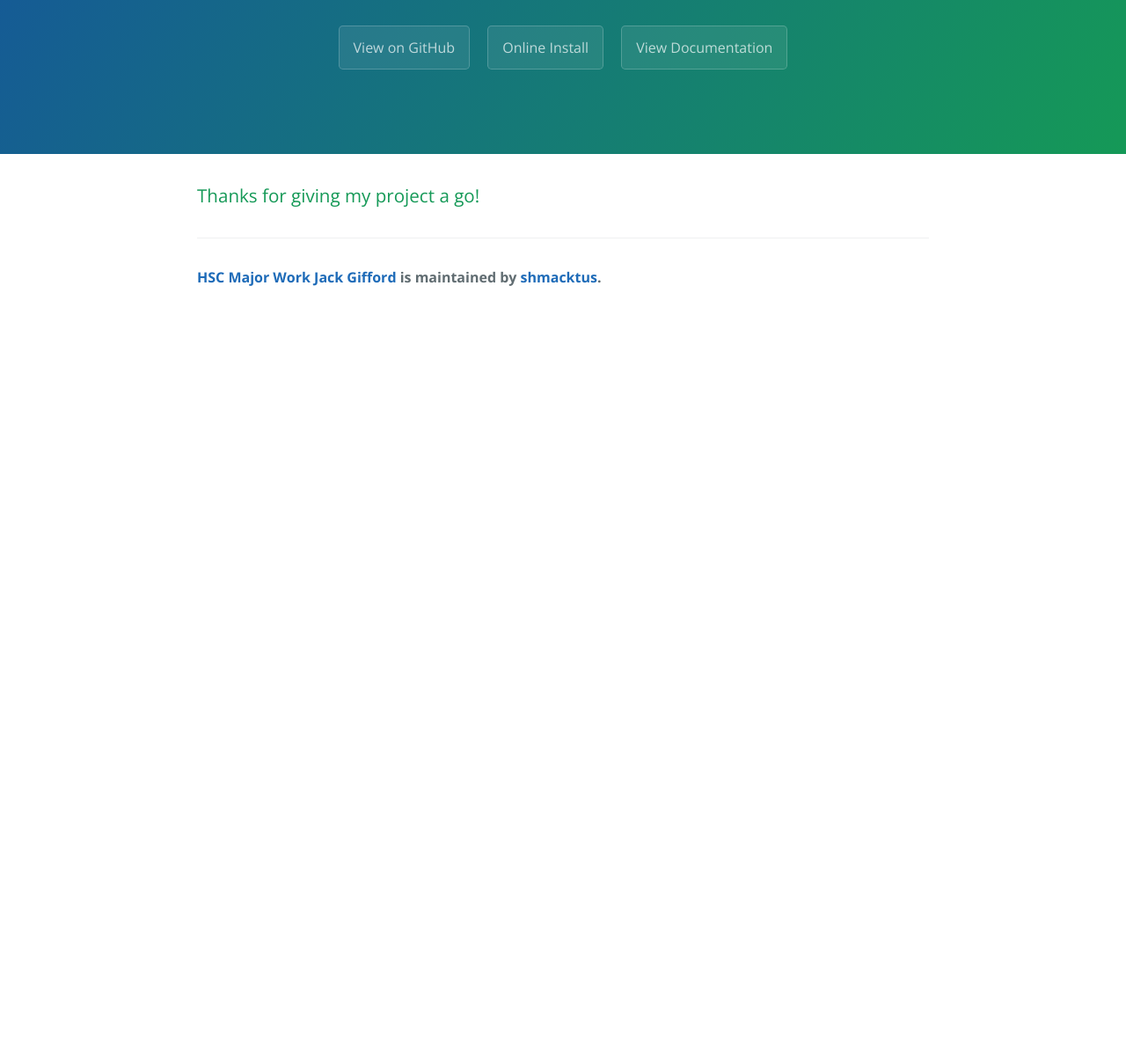
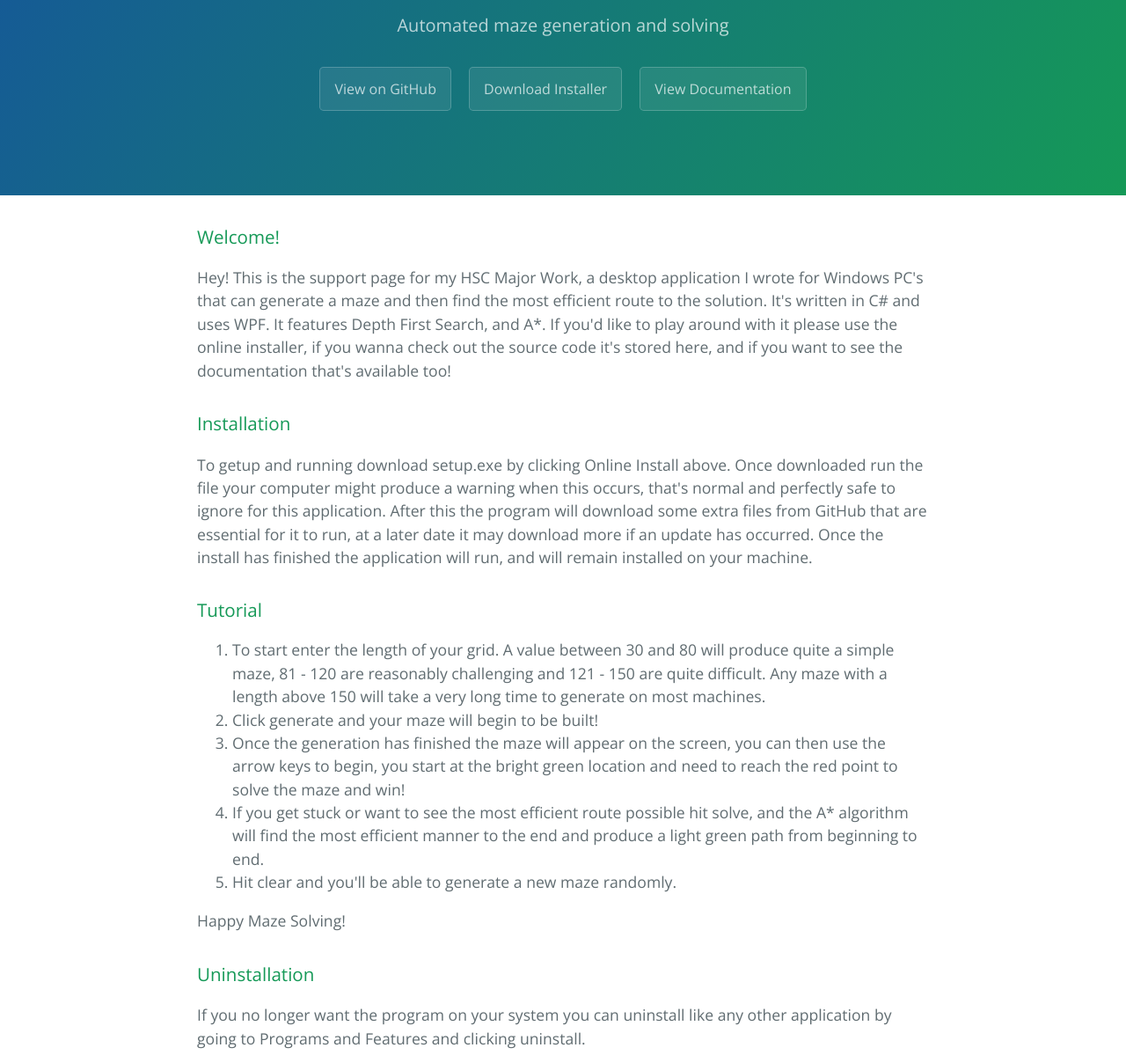
Before and after one commit to jackgifford/HSC-Major-Work, a plain HTML site: page index.html in a window 1280 px wide. Shown: the part 161-1360 px from the top of the page at 88% size. Before the commit the page ends 800 px from the top, so only its background shows below. Drawn offline with nearby package versions, Linux system fonts and the light colour scheme.

Commit message:
Added links

```diff
--- a/index.html
+++ b/index.html
@@ -2,7 +2,7 @@
 <html lang="en-us">
   <head>
     <meta charset="UTF-8">
-    <title>HSC Major Work Jack Gifford by shmacktus</title>
+    <title>HSC Major Work | Jack Gifford by shmacktus</title>
     <meta name="viewport" content="width=device-width, initial-scale=1">
     <link rel="stylesheet" type="text/css" href="stylesheets/normalize.css" media="screen">
     <link href='https://fonts.googleapis.com/css?family=Open+Sans:400,700' rel='stylesheet' type='text/css'>
@@ -12,20 +12,50 @@
   <body>
     <section class="page-header">
       <h1 class="project-name">HSC Major Work | Jack Gifford</h1>
-      <h2 class="project-tagline"></h2>
+      <h2 class="project-tagline">Automated maze generation and solving</h2>
       <a href="https://github.com/shmacktus/HSC-Major-Work" class="btn">View on GitHub</a>
-      <a href="https://rawgit.com/shmacktus/HSC-Major-Work/Installer/Install/setup.exe" class="btn">Online Install</a>
-      <a href="#" class="btn">View Documentation</a>
+      <a href="https://rawgit.com/shmacktus/HSC-Major-Work/Installer/Install/setup.exe" class="btn">Download Installer</a>
+      <a href="https://drive.google.com/open?id=0B4RL9SNj8tXdclpjZTAzdk9nMlU" class="btn">View Documentation</a>
     </section>
 
     <section class="main-content">
       <h3>
-<a id="welcome-to-github-pages" class="anchor" href="#welcome-to-github-pages" aria-hidden="true"><span aria-hidden="true" class="octicon octicon-link"></span></a>Thanks for giving my project a go!</h3>
+<a id="welcome" class="anchor" href="#welcome" aria-hidden="true"><span aria-hidden="true" class="octicon octicon-link"></span></a>Welcome!</h3>
 
+<p>Hey! This is the support page for my HSC Major Work, a desktop application I wrote for Windows PC's that can generate a maze and then find the most efficient route to the solution. It's written in C# and uses WPF. It features Depth First Search, and A*. If you'd like to play around with it please use the online installer, if you wanna check out the source code it's stored here, and if you want to see the documentation that's available too!</p>
 
+<h3>
+<a id="installation" class="anchor" href="#installation" aria-hidden="true"><span aria-hidden="true" class="octicon octicon-link"></span></a>Installation</h3>
+
+<p>To getup and running download setup.exe by clicking Online Install above. Once downloaded run the file your computer might produce a warning when this occurs, that's normal and perfectly safe to ignore for this application. After this the program will download some extra files from GitHub that are essential for it to run, at a later date it may download more if an update has occurred. Once the install has finished the application will run, and will remain installed on your machine.  </p>
+
+<h3>
+<a id="tutorial" class="anchor" href="#tutorial" aria-hidden="true"><span aria-hidden="true" class="octicon octicon-link"></span></a>Tutorial</h3>
+
+<ol>
+<li>To start enter the length of your grid. A value between 30 and 80 will produce quite a simple maze, 81 - 120 are reasonably challenging and 121 - 150 are quite difficult. Any maze with a length above 150 will take a very long time to generate on most machines. </li>
+<li>Click generate and your maze will begin to be built!</li>
+<li>Once the generation has finished the maze will appear on the screen, you can then use the arrow keys to begin, you start at the bright green location and need to reach the red point to solve the maze and win!</li>
+<li>If you get stuck or want to see the most efficient route possible hit solve, and the A* algorithm will find the most efficient manner to the end and produce a light green path from beginning to end.</li>
+<li>Hit clear and you'll be able to generate a new maze randomly.</li>
+</ol>
+
+<p>Happy Maze Solving!</p>
+
+<h3>
+<a id="uninstallation" class="anchor" href="#uninstallation" aria-hidden="true"><span aria-hidden="true" class="octicon octicon-link"></span></a>Uninstallation</h3>
+
+<p>If you no longer want the program on your system you can uninstall like any other application by going to Programs and Features and clicking uninstall. </p>
+
+<h3>
+<a id="general-information" class="anchor" href="#general-information" aria-hidden="true"><span aria-hidden="true" class="octicon octicon-link"></span></a>General Information</h3>
+
+<p>If you want to learn more about Depth First Search, and A* (the algorithms that run this app) then check out the repository for this app and checkout the following links:</p>
 
       <footer class="site-footer">
-        <span class="site-footer-owner"><a href="https://github.com/shmacktus/HSC-Major-Work">HSC Major Work Jack Gifford</a> is maintained by <a href="https://github.com/shmacktus">shmacktus</a>.</span>
+        <span class="site-footer-owner"><a href="https://github.com/shmacktus/HSC-Major-Work">HSC Major Work | Jack Gifford</a> is maintained by <a href="https://github.com/shmacktus">shmacktus</a>.</span>
+
+        <span class="site-footer-credits">This page was generated by <a href="https://pages.github.com">GitHub Pages</a> using the <a href="https://github.com/jasonlong/cayman-theme">Cayman theme</a> by <a href="https://twitter.com/jasonlong">Jason Long</a>.</span>
       </footer>
 
     </section>
```
